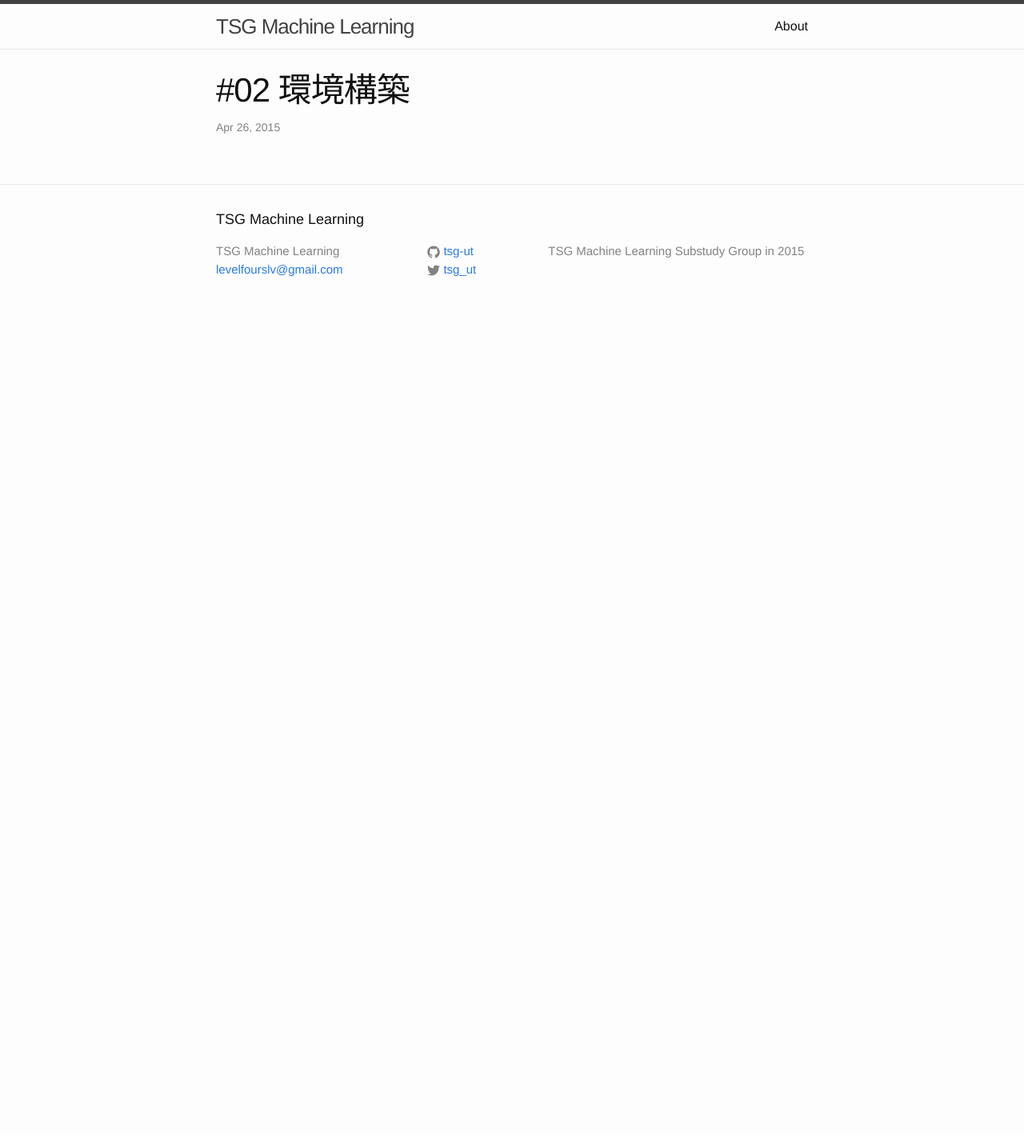
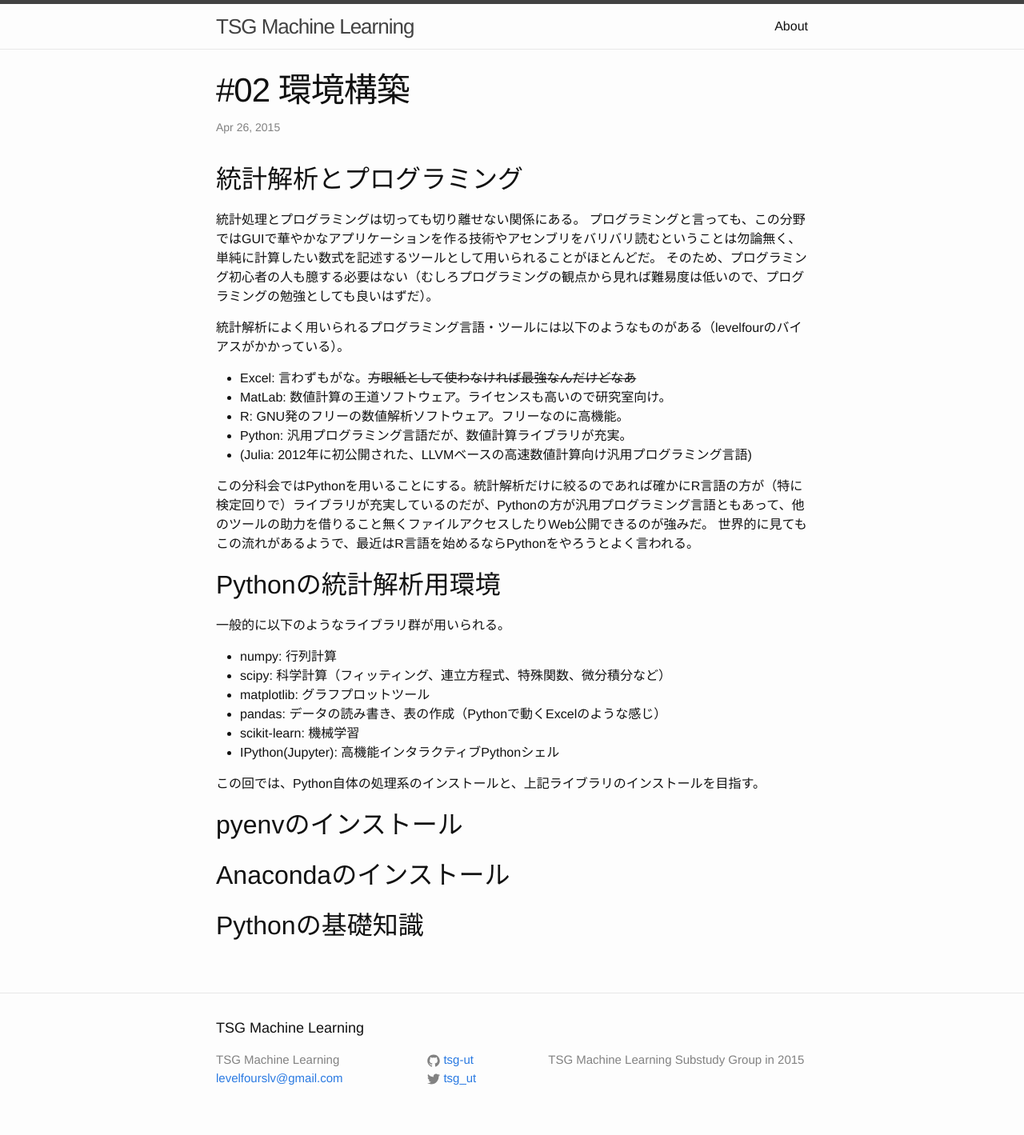
Before and after one commit to tsg-ut/ml2015, a Jekyll site: the page built from _posts/2015-04-26-environment.markdown, in a window 1280 px wide. Shown: the whole page at 80% size. Built offline with Jekyll 4.4.1, drawn with Linux system fonts in a browser that asks for light colours; before the commit the page ends 900 px from its top, so only the background shows below that.

Commit message:
add #02 draft

```diff
--- a/_posts/2015-04-26-environment.markdown
+++ b/_posts/2015-04-26-environment.markdown
@@ -4,3 +4,39 @@
 date:   2015-04-26 21:07
 categories: ml
 ---
+
+## 統計解析とプログラミング
+
+統計処理とプログラミングは切っても切り離せない関係にある。
+プログラミングと言っても、この分野ではGUIで華やかなアプリケーションを作る技術やアセンブリをバリバリ読むということは勿論無く、単純に計算したい数式を記述するツールとして用いられることがほとんどだ。
+そのため、プログラミング初心者の人も臆する必要はない（むしろプログラミングの観点から見れば難易度は低いので、プログラミングの勉強としても良いはずだ）。
+
+統計解析によく用いられるプログラミング言語・ツールには以下のようなものがある（levelfourのバイアスがかかっている）。
+
++ Excel: 言わずもがな。<s>方眼紙として使わなければ最強なんだけどなあ</s>
++ MatLab: 数値計算の王道ソフトウェア。ライセンスも高いので研究室向け。
++ R: GNU発のフリーの数値解析ソフトウェア。フリーなのに高機能。
++ Python: 汎用プログラミング言語だが、数値計算ライブラリが充実。
++ (Julia: 2012年に初公開された、LLVMベースの高速数値計算向け汎用プログラミング言語)
+
+この分科会ではPythonを用いることにする。統計解析だけに絞るのであれば確かにR言語の方が（特に検定回りで）ライブラリが充実しているのだが、Pythonの方が汎用プログラミング言語ともあって、他のツールの助力を借りること無くファイルアクセスしたりWeb公開できるのが強みだ。
+世界的に見てもこの流れがあるようで、最近はR言語を始めるならPythonをやろうとよく言われる。
+
+## Pythonの統計解析用環境
+
+一般的に以下のようなライブラリ群が用いられる。
+
++ numpy: 行列計算
++ scipy: 科学計算（フィッティング、連立方程式、特殊関数、微分積分など）
++ matplotlib: グラフプロットツール
++ pandas: データの読み書き、表の作成（Pythonで動くExcelのような感じ）
++ scikit-learn: 機械学習
++ IPython(Jupyter): 高機能インタラクティブPythonシェル
+
+この回では、Python自体の処理系のインストールと、上記ライブラリのインストールを目指す。
+
+## pyenvのインストール
+
+## Anacondaのインストール
+
+## Pythonの基礎知識
```
Also changed, not shown: 2 other files.
